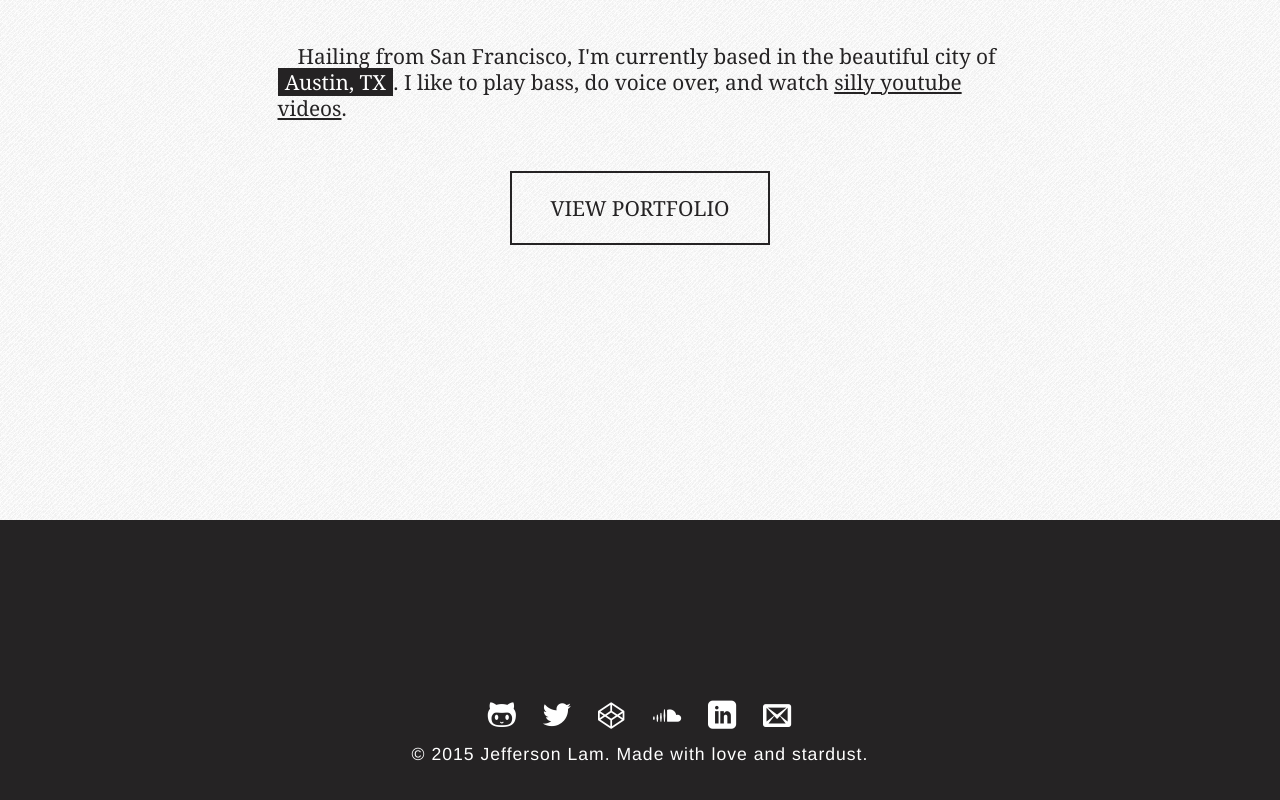
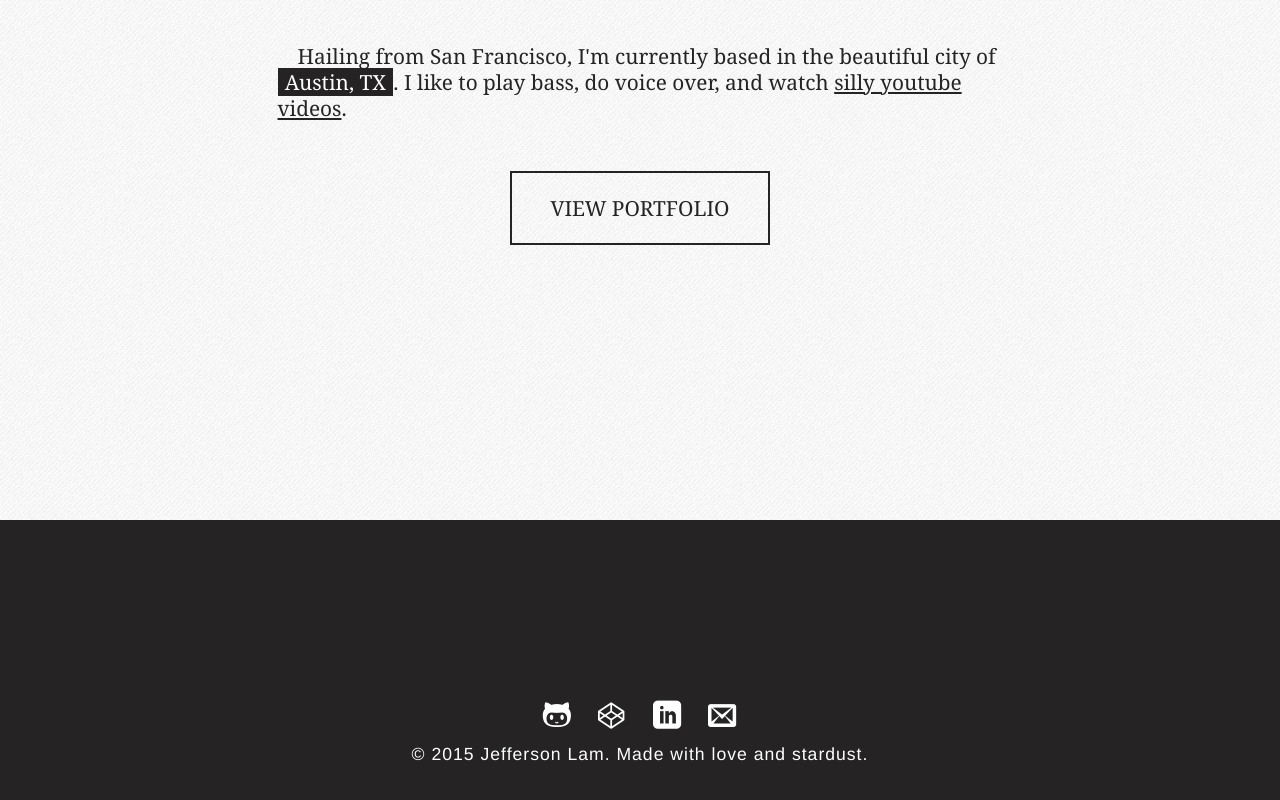
Before and after one commit to jeffersonlam/jeffersonlam.github.io, a website: page index.html in a window 1280 px wide. Shown: the part 920-1720 px from the top of the page. Drawn offline with Linux system fonts and the light colour scheme.

Commit message:
Remove icons; update email link

```diff
--- a/index.html
+++ b/index.html
@@ -31,14 +31,8 @@
         <a href="http://github.com/jeffersonlam">
           <span class="icon icon-github3"></span>
         </a>
-        <a href="http://twitter.com/jeffersonwlam">
-          <span class="icon icon-twitter"></span>
-        </a>
         <a href="http://codepen.io/jeffersonlam/">
           <span class="icon icon-codepen"></span>
-        </a>
-        <a href="http://soundcloud.com/jefferson-lam">
-          <span class="icon icon-soundcloud"></span>
         </a>
         <a href="http://linkedin.com/in/jeffersonlam">
           <span class="icon icon-linkedin"></span>
--- a/js/all.min.js
+++ b/js/all.min.js
@@ -1 +1 @@
-"use strict";function toggleColors(){toggleHero(),toggleAbout()}function toggleHero(){toggleClass(document.getElementsByClassName("hero")[0],"alternate")}function toggleAbout(){toggleClass(document.getElementsByClassName("about")[0],"alternate")}function toggleClass(e,t){if(e&&t){var o=e.className,l=o.indexOf(t);-1==l?o+=" "+t:o=o.substr(0,l-1)+o.substr(l+t.length),e.className=o}}!function(){var e,t;console.log("Hello, developer!"),e="email-link",t=["jefferson","w","lam","@","gmail",".","com"].join(""),document.getElementById(e).href="mailto:"+t}();
+"use strict";function toggleColors(){toggleHero(),toggleAbout()}function toggleHero(){toggleClass(document.getElementsByClassName("hero")[0],"alternate")}function toggleAbout(){toggleClass(document.getElementsByClassName("about")[0],"alternate")}function toggleClass(e,t){if(e&&t){var o=e.className,l=o.indexOf(t);-1==l?o+=" "+t:o=o.substr(0,l-1)+o.substr(l+t.length),e.className=o}}!function(){var e,t;console.log("Hello, developer!"),e="email-link",t=["jefferson","w","lam","@","gmail",".","com"].join(""),document.getElementById(e).href="mailto:"+t+"?subject=Reaching Out"}();
--- a/js/app.js
+++ b/js/app.js
@@ -7,7 +7,7 @@
 
   function createEmailLink(array, anchorId){
     var email = array.join('');
-    document.getElementById(anchorId).href = 'mailto:' + email;
+    document.getElementById(anchorId).href = 'mailto:' + email + '?subject=Reaching Out';
   }
 }());
 
```
